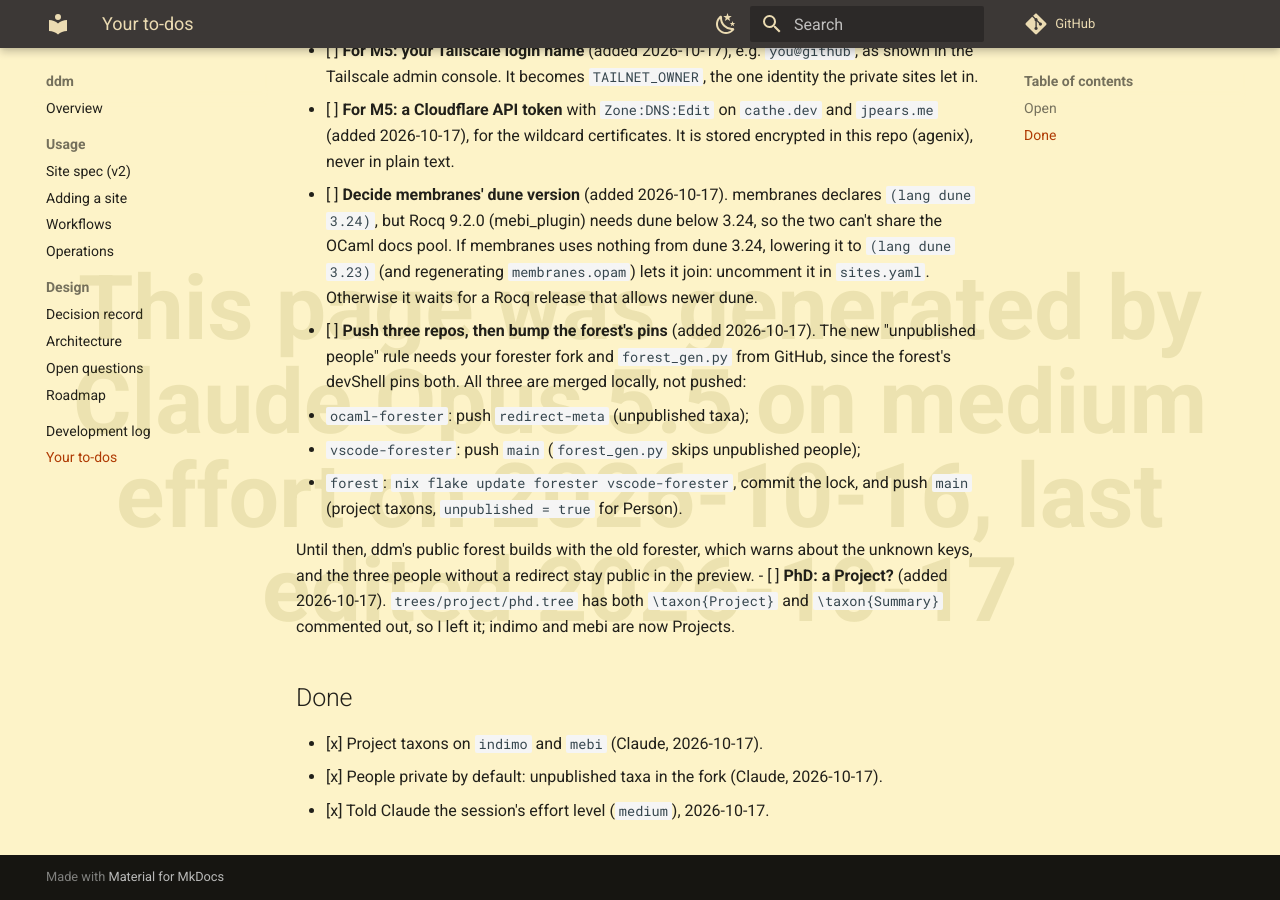
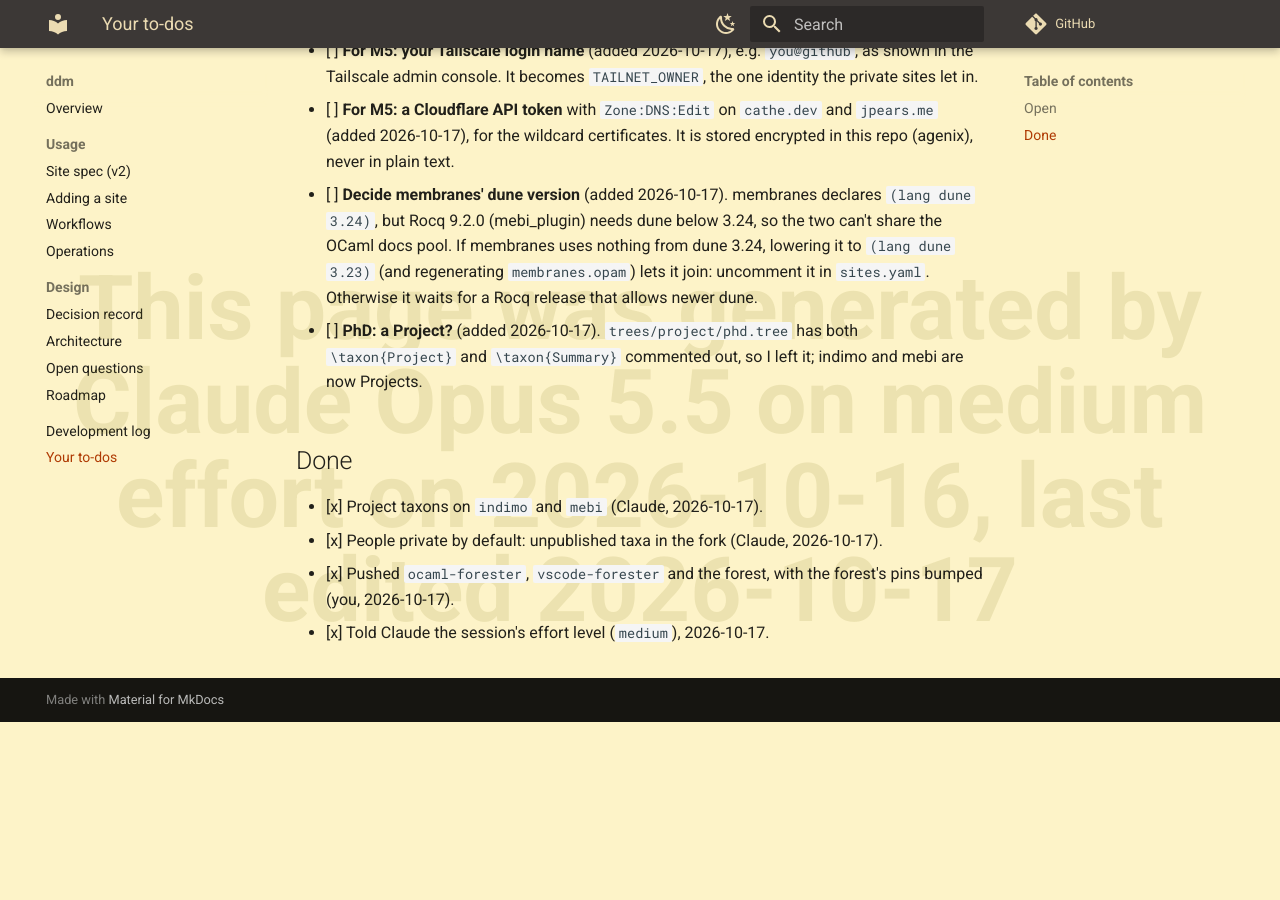
Before and after one commit to thecathe/webserver, an MkDocs documentation site: the page built from docs/tasks.md, in a window 1280 px wide and 900 px high, scrolled down 1097 px. Built offline with MkDocs 1.6.1 and Material for MkDocs 9.7.7, drawn with Linux system fonts in a browser that asks for light colours; comment, search, counter and statistics services are not loaded; after the commit the page ends 1819 px from its top, so only the background shows below that.

Commit message:
docs: the forest's pushes are done
Co-Authored-By: Claude Opus 5.5 <noreply@anthropic.com>

```diff
--- a/docs/tasks.md
+++ b/docs/tasks.md
@@ -47,16 +47,6 @@ moving it to **Done** with a date. Claude adds to this page whenever work leaves
   dune 3.24, lowering it to `(lang dune 3.23)` (and regenerating `membranes.opam`) lets it join: uncomment it in
   `sites.yaml`. Otherwise it waits for a Rocq release that allows newer dune.
 
-- [ ] **Push three repos, then bump the forest's pins** (added 2026-10-17). The new "unpublished people" rule needs
-  your forester fork and `forest_gen.py` from GitHub, since the forest's devShell pins both. All three are merged
-  locally, not pushed:
-  1. `ocaml-forester`: push `redirect-meta` (unpublished taxa);
-  2. `vscode-forester`: push `main` (`forest_gen.py` skips unpublished people);
-  3. `forest`: `nix flake update forester vscode-forester`, commit the lock, and push `main` (project taxons,
-     `unpublished = true` for Person).
-
-  Until then, ddm's public forest builds with the old forester, which warns about the unknown keys, and the three
-  people without a redirect stay public in the preview.
 - [ ] **PhD: a Project?** (added 2026-10-17). `trees/project/phd.tree` has both `\taxon{Project}` and
   `\taxon{Summary}` commented out, so I left it; indimo and mebi are now Projects.
 
@@ -64,5 +54,6 @@ moving it to **Done** with a date. Claude adds to this page whenever work leaves
 
 - [x] Project taxons on `indimo` and `mebi` (Claude, 2026-10-17).
 - [x] People private by default: unpublished taxa in the fork (Claude, 2026-10-17).
+- [x] Pushed `ocaml-forester`, `vscode-forester` and the forest, with the forest's pins bumped (you, 2026-10-17).
 
 - [x] Told Claude the session's effort level (`medium`), 2026-10-17.
```
Also changed, not shown: DEVELOPMENT.md (+3 -0 lines).
